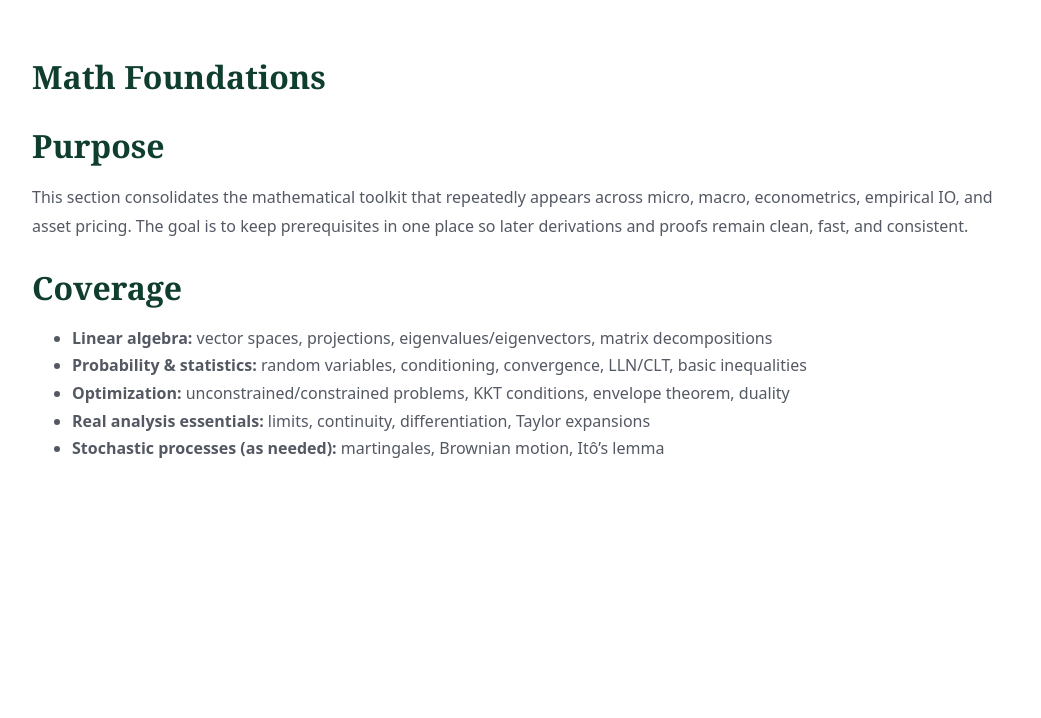
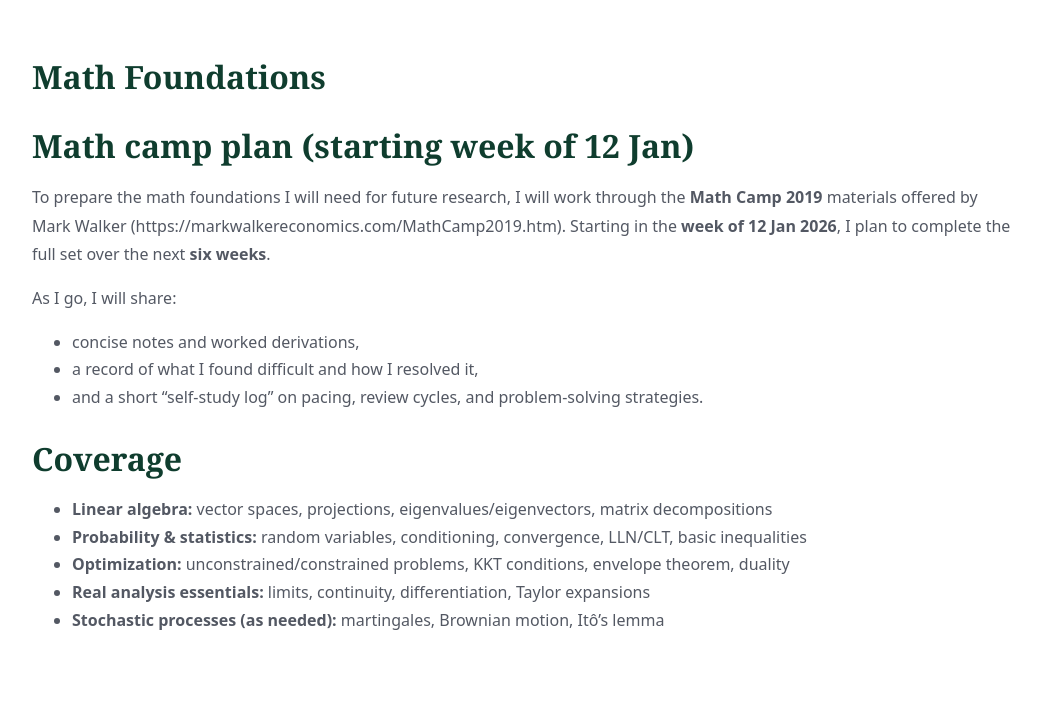
Before and after one commit to yaxinzn/study-archive, a Jekyll site: the page built from materials/math-foundations/index.md, in a window 1280 px wide. Shown: the part 472-1190 px from the top of the page, without its empty margins (118-1159 px from the left). Built offline with Jekyll 4.4.1, drawn with Linux system fonts in a browser that asks for light colours; before the commit the page ends 1019 px from its top, so only the background shows below that.

Commit message:
Add math camp plan and preparation details
Added a math camp plan for preparation and outlined the materials to be covered over the next six weeks.

```diff
--- a/materials/math-foundations/index.md
+++ b/materials/math-foundations/index.md
@@ -8,8 +8,14 @@ hero_desc: Notes, PDFs, and structured summaries for Math Foundations.
 
 # Math Foundations
 
-## Purpose
-This section consolidates the mathematical toolkit that repeatedly appears across micro, macro, econometrics, empirical IO, and asset pricing. The goal is to keep prerequisites in one place so later derivations and proofs remain clean, fast, and consistent.
+## Math camp plan (starting week of 12 Jan)
+To prepare the math foundations I will need for future research, I will work through the **Math Camp 2019** materials offered by Mark Walker (https://markwalkereconomics.com/MathCamp2019.htm). Starting in the **week of 12 Jan 2026**, I plan to complete the full set over the next **six weeks**.
+
+As I go, I will share:
+- concise notes and worked derivations,
+- a record of what I found difficult and how I resolved it,
+- and a short “self-study log” on pacing, review cycles, and problem-solving strategies.
+
 
 ## Coverage
 - **Linear algebra:** vector spaces, projections, eigenvalues/eigenvectors, matrix decompositions
```
